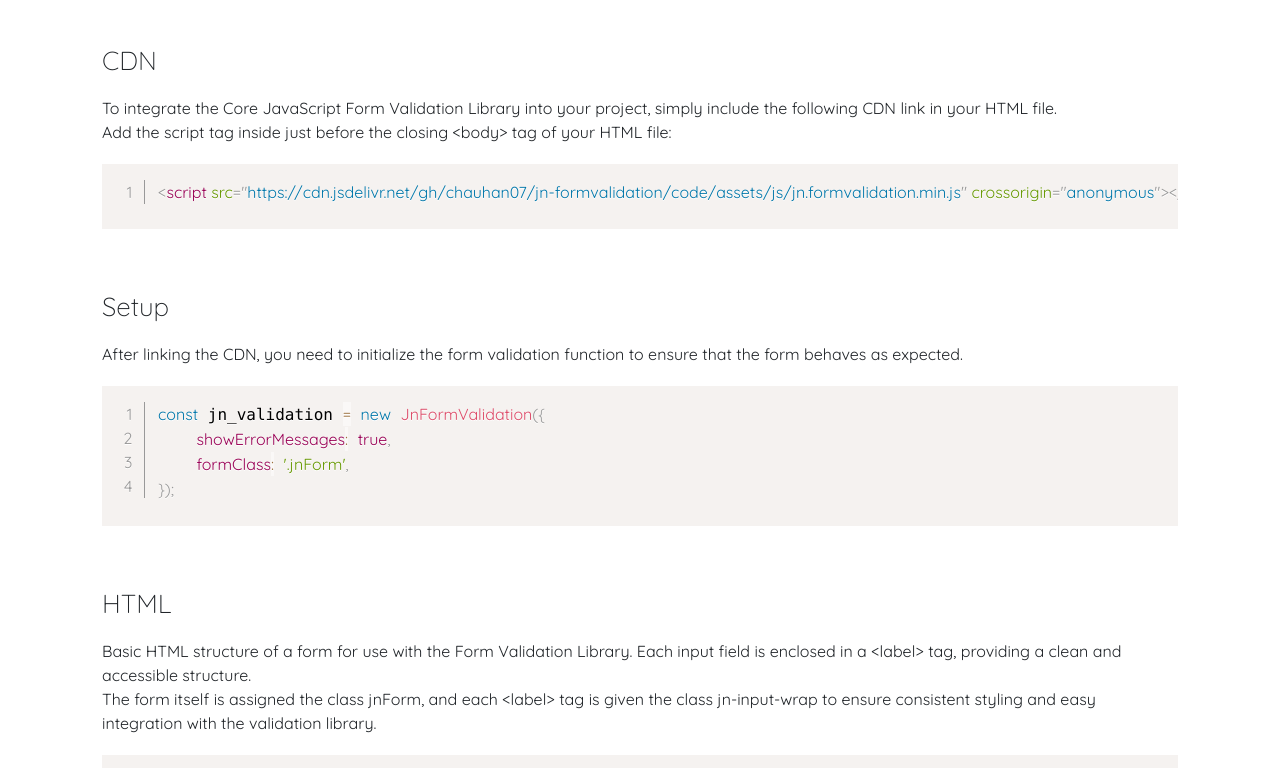
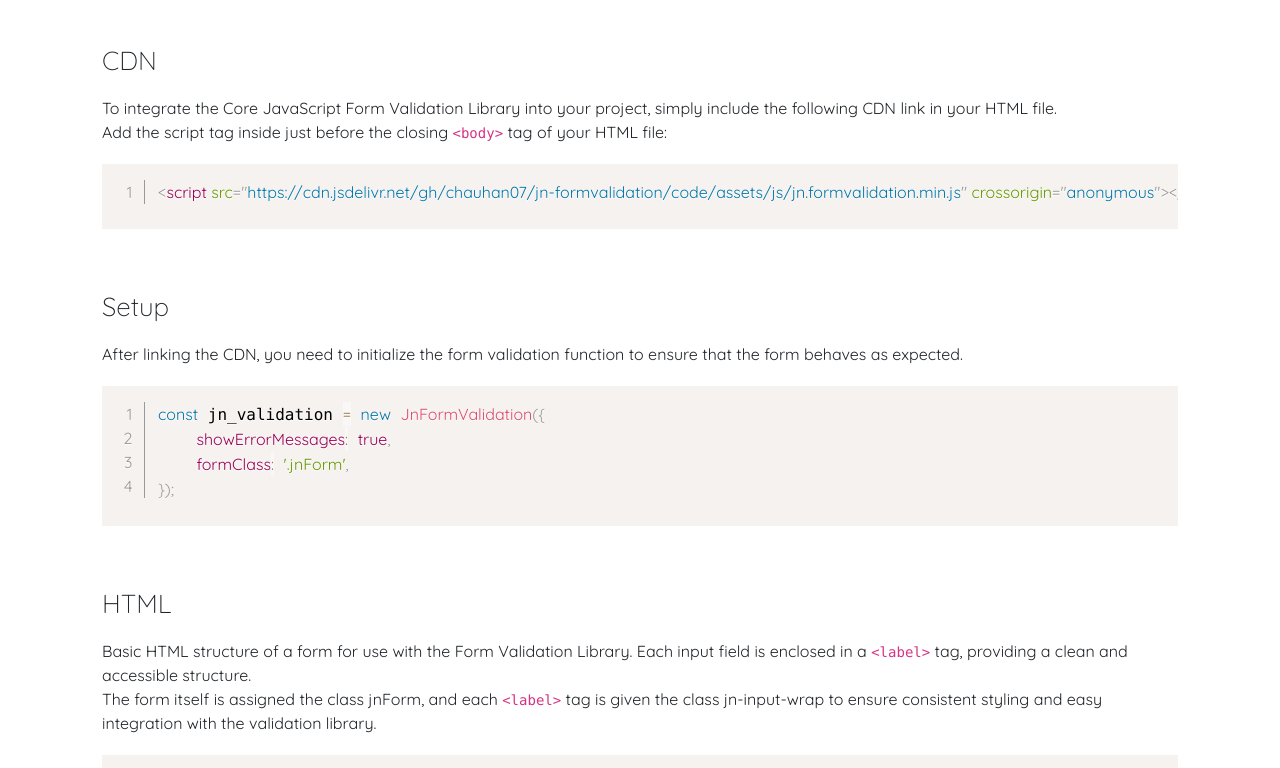
Before and after one commit to chauhan07/jn-formvalidation, a plain HTML site: page demo.html in a window 1280 px wide. Shown: the part 471-1239 px from the top of the page. Drawn offline with Linux system fonts and the light colour scheme.

Commit message:
Add files via upload

```diff
--- a/demo.html
+++ b/demo.html
@@ -91,7 +91,7 @@
                     <p class="desc">
                         To integrate the Core JavaScript Form Validation Library into your project, simply include the following CDN link in your HTML file.
                         <br>
-                        Add the script tag inside just before the closing &lt;body&gt; tag of your HTML file:
+                        Add the script tag inside just before the closing <code>&lt;body&gt;</code> tag of your HTML file:
                     </p>
                     <div class="codeHere">
                         <span class="function">
@@ -126,9 +126,9 @@
                         HTML
                     </h3>
                     <p class="desc">
-                        Basic HTML structure of a form for use with the Form Validation Library. Each input field is enclosed in a &lt;label&gt; tag, providing a clean and accessible structure.
+                        Basic HTML structure of a form for use with the Form Validation Library. Each input field is enclosed in a <code>&lt;label&gt;</code> tag, providing a clean and accessible structure.
                         <br>
-                        The form itself is assigned the class jnForm, and each &lt;label&gt; tag is given the class jn-input-wrap to ensure consistent styling and easy integration with the validation library.
+                        The form itself is assigned the class jnForm, and each <code>&lt;label&gt;</code> tag is given the class jn-input-wrap to ensure consistent styling and easy integration with the validation library.
                     </p>
                     <div class="codeHere">
                         <span class="function">
```
Also changed, not shown: installation.html (+1 -1 lines), options.html (+3 -1 lines).
